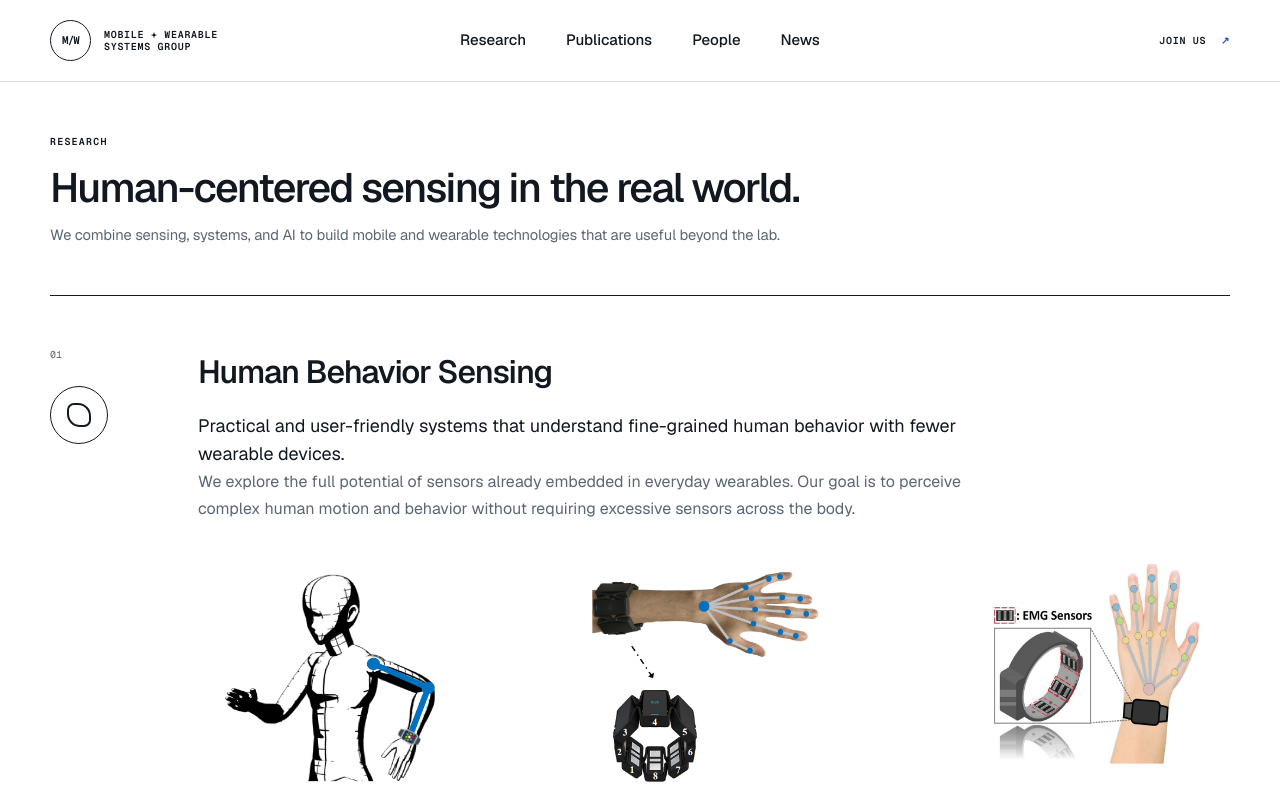
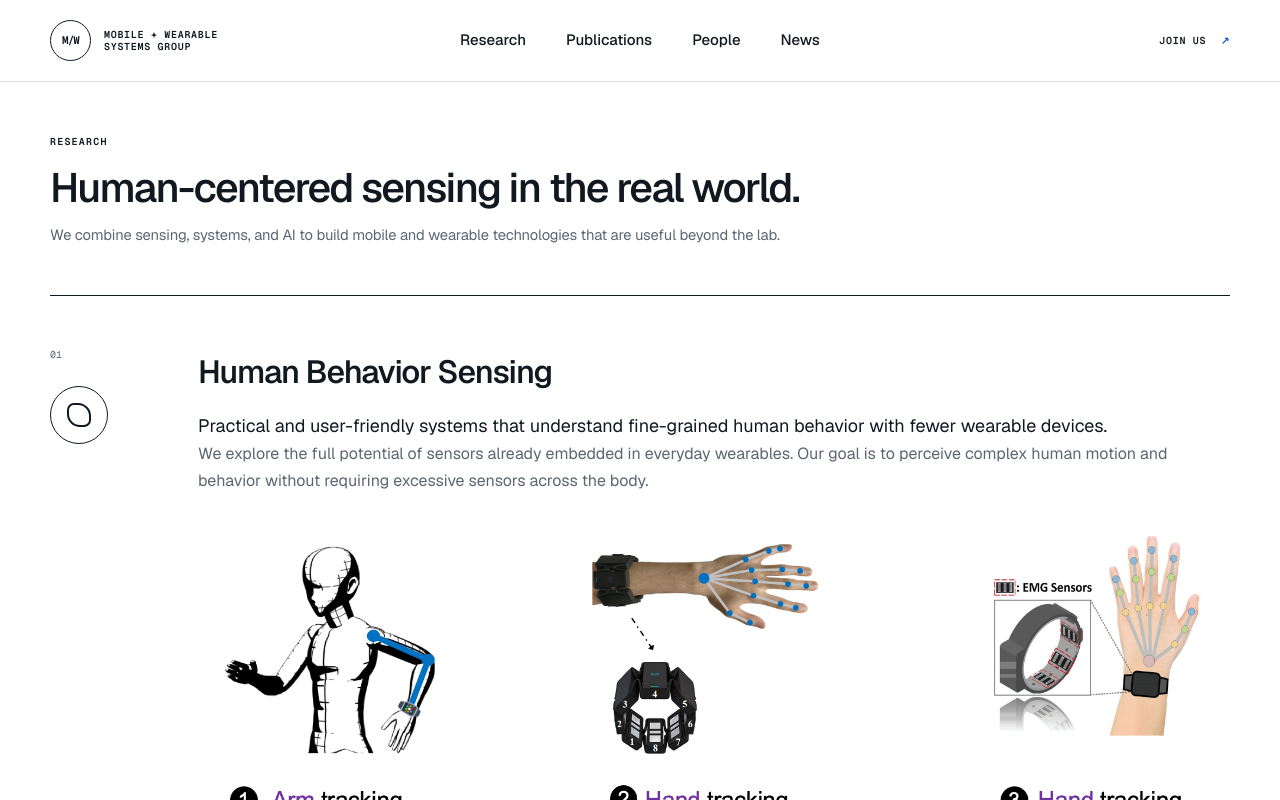
Before and after one commit to YangLiu-CS/mobile-wearable-systems-group, a Next.js app: page /research in a window 1280 px wide. Shown: the top 800 px of the page. Built offline with nearby package versions, Linux system fonts and the light colour scheme.

Commit message:
Widen research descriptions

```diff
--- a/app/globals.css
+++ b/app/globals.css
@@ -138,8 +138,8 @@ nav a:hover::after { transform: scaleX(1); }
 .icon-02 i { width: 6px; height: 29px; background: var(--ink); box-shadow: -10px 6px 0 -1px var(--ink), 10px -6px 0 -1px var(--ink); }
 .icon-03 i { width: 27px; height: 14px; border-block: 2px solid var(--ink); transform: skew(-25deg); }
 .research-main h2 { margin: 0 0 16px; font-size: 32px; letter-spacing: -.035em; font-weight: 550; }
-.research-summary { max-width: 850px; font-size: 18px !important; line-height: 1.55 !important; color: var(--ink) !important; }
-.research-main > p { max-width: 790px; color: var(--muted); line-height: 1.7; }
+.research-summary { max-width: none; font-size: 18px !important; line-height: 1.55 !important; color: var(--ink) !important; }
+.research-main > p { max-width: none; color: var(--muted); line-height: 1.7; }
 .research-media { display: grid; grid-template-columns: 1.4fr 1fr; grid-auto-rows: 210px; gap: 8px; margin-top: 30px; background: #f2f5f7; }
 .research-media img, .research-media video { width: 100%; height: 100%; }
 .research-media img { object-fit: contain; background: #fff; padding: 12px; }
```
